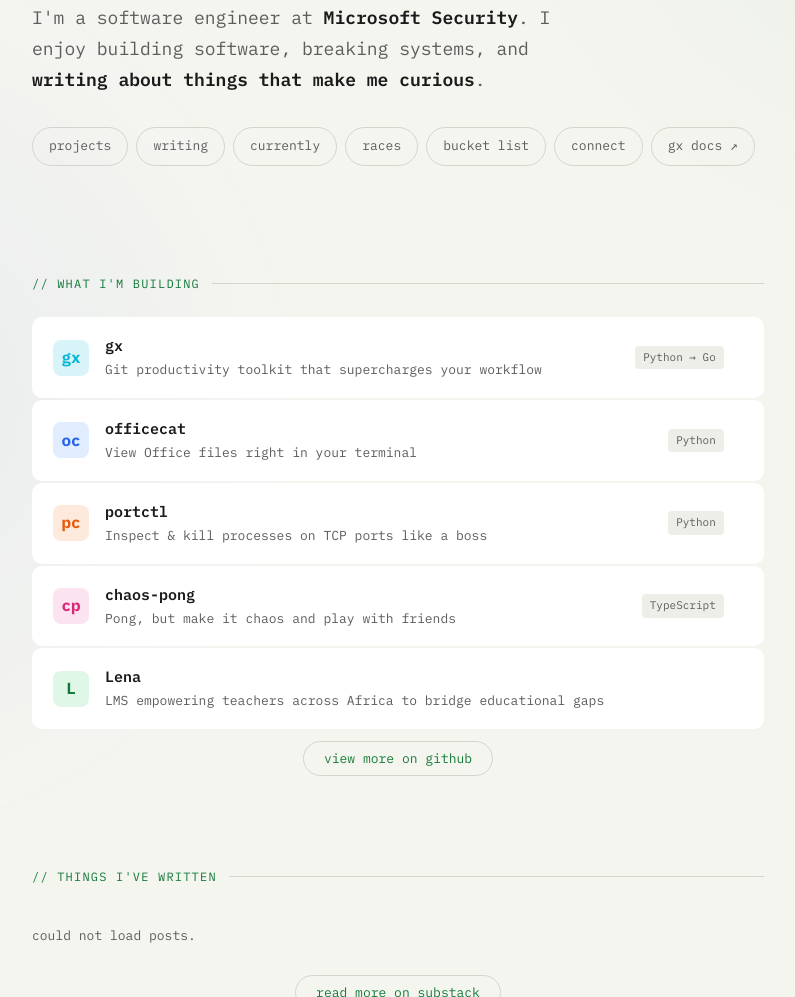
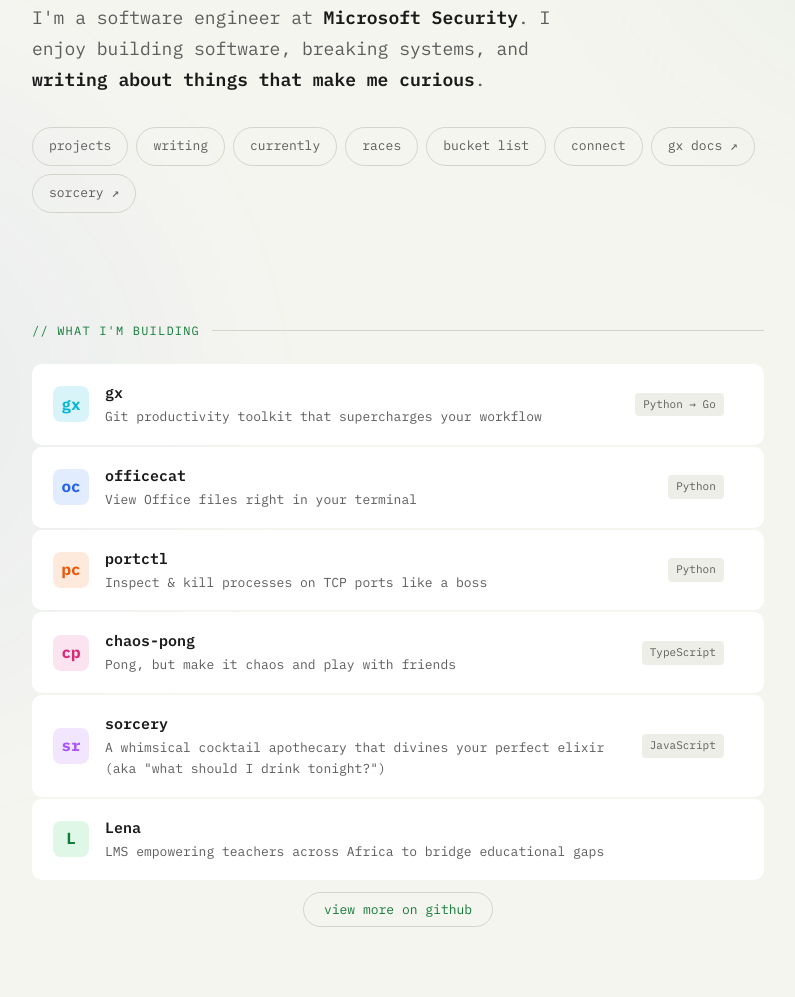
Before and after one commit to mubbie/mubbie.dev, a plain HTML site: page public/index.html in a window 1280 px wide. Shown: the part 300-1297 px from the top of the page, without its empty margins (242-1037 px from the left). Drawn offline with Linux system fonts and the light colour scheme; no server answers.

Commit message:
Add sorcery project to site with nav pill, project card, and terminal support
Co-Authored-By: Claude Opus 4.6 (1M context) <noreply@anthropic.com>

```diff
--- a/public/index.html
+++ b/public/index.html
@@ -61,6 +61,7 @@
       <a href="#bucketlist">bucket list</a>
       <a href="#connect">connect</a>
       <a href="https://gx.mubbie.dev" target="_blank" rel="noopener noreferrer">gx docs ↗</a>
+      <a href="https://sorcery.lol" target="_blank" rel="noopener noreferrer">sorcery ↗</a>
     </nav>
   </header>
 
@@ -114,6 +115,18 @@
     </div>
     <div class="project-meta">
       <span class="project-lang">TypeScript</span>
+      <span class="project-arrow">→</span>
+    </div>
+  </a>
+
+  <a class="project-card" href="https://sorcery.lol" target="_blank" rel="noopener noreferrer">
+    <div class="project-icon sorcery">sr</div>
+    <div class="project-info">
+      <h3>sorcery</h3>
+      <p>A whimsical cocktail apothecary that divines your perfect elixir (aka "what should I drink tonight?")</p>
+    </div>
+    <div class="project-meta">
+      <span class="project-lang">JavaScript</span>
       <span class="project-arrow">→</span>
     </div>
   </a>
--- a/public/js/terminal/commands.js
+++ b/public/js/terminal/commands.js
@@ -34,6 +34,7 @@ export const OPENABLES = [
   { name: 'officecat', href: 'https://github.com/mubbie/officecat' },
   { name: 'portctl', href: 'https://github.com/mubbie/portctl' },
   { name: 'chaos-pong', href: 'https://github.com/mubbie/chaos-pong' },
+  { name: 'sorcery', href: 'https://sorcery.lol' },
   { name: 'lena', href: 'https://lena.africa' },
   { name: 'github', href: 'https://github.com/mubbie' },
   { name: 'substack', href: 'https://notebook.mubbie.dev' },
@@ -128,7 +129,7 @@ export const MAN_PAGES = {
   ls:       'List directory contents.\n\n  Paths:\n    ~, .     home directory (site sections)\n    /dev     hidden developer files\n\n  Aliases: ll, la',
   cd:       'Navigate to a site section by name.\n\n  Sections: projects, writing, currently, races, bucketlist, connect\n  Shortcuts: now → currently, running → races, bucket → bucketlist\n  cd ~ scrolls to top.',
   cat:      'Read the contents of a file.\n\n  Try: cat /dev/secrets.txt\n  Run ls /dev to see available files.',
-  open:     'Open a project, social link, or post in a new tab.\n\n  Projects: gx, officecat, portctl, chaos-pong, lena\n  Social: github, linkedin, x, twitter, instagram, threads, strava\n  Links: substack, notebook\n  Special: open latest — opens the latest blog post\n\n  Exact matches are preferred. If ambiguous, suggestions are shown.',
+  open:     'Open a project, social link, or post in a new tab.\n\n  Projects: gx, officecat, portctl, chaos-pong, sorcery, lena\n  Social: github, linkedin, x, twitter, instagram, threads, strava\n  Links: substack, notebook\n  Special: open latest — opens the latest blog post\n\n  Exact matches are preferred. If ambiguous, suggestions are shown.',
   whoami:   'Print the current user identity.',
   theme:    'Toggle or set the color theme.\n\n  theme          toggle between dark and light\n  theme dark     switch to dark mode\n  theme light    switch to light mode\n\n  Explicit choices are persisted. Without one, the site follows your OS preference.',
   weather:  'Fetch current weather for Seattle via wttr.in.\n\n  Displays temperature (°F/°C), wind, and humidity.',
--- a/public/styles.css
+++ b/public/styles.css
@@ -325,6 +325,7 @@ section {
 .project-icon.portctl { background: rgba(249, 115, 22, 0.15); color: var(--orange); }
 .project-icon.chaos { background: rgba(236, 72, 153, 0.15); color: var(--pink); }
 .project-icon.lena { background: rgba(34, 197, 94, 0.15); color: var(--accent); }
+.project-icon.sorcery { background: rgba(168, 85, 247, 0.15); color: #a855f7; }
 
 .project-info h3 {
   font-size: 15px;
```
